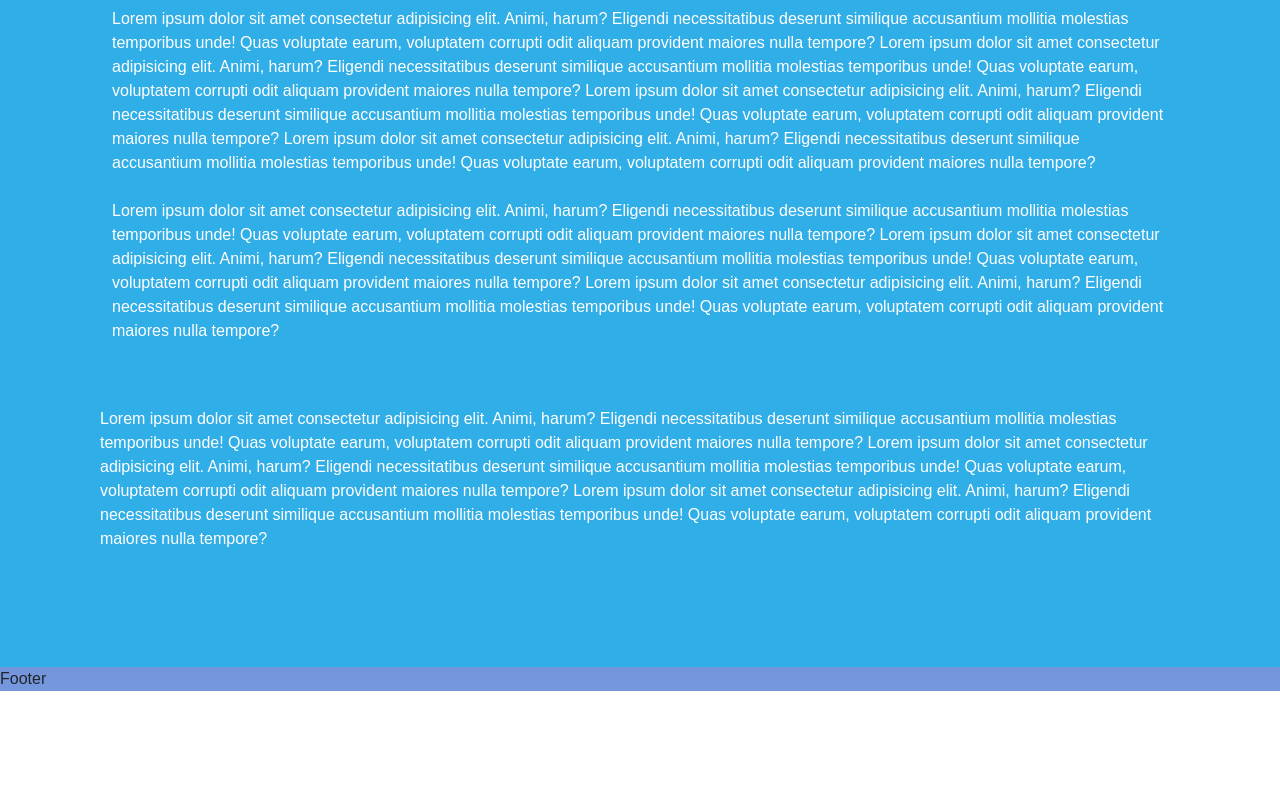
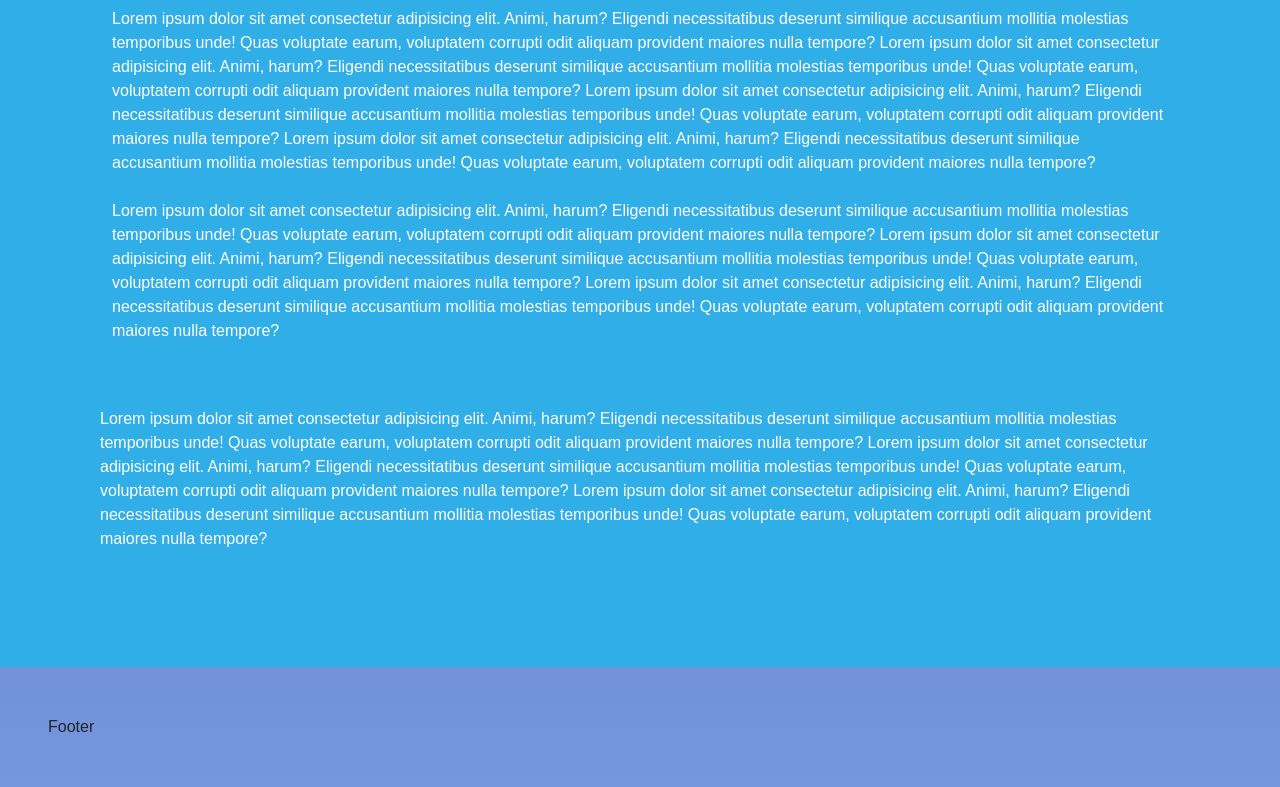
Before and after one commit to JStudio11sys/MiniProject1WD58P, a plain HTML site: page index.html in a window 1280 px wide. Shown: the part 1770-2557 px from the top of the page. Before the commit the page ends 2461 px from the top, so only its background shows below. Drawn offline with Linux system fonts and the light colour scheme.

Commit message:
revert back to 4pm commit

```diff
--- a/index.html
+++ b/index.html
@@ -82,8 +82,8 @@
             Eligendi necessitatibus deserunt similique accusantium mollitia molestias temporibus
             unde! Quas voluptate earum, voluptatem corrupti odit aliquam provident maiores nulla tempore?</p>
     </div>
-    <div>
-        <div>Footer</div>
-    </div>
+    <footer>
+        <div class="p-5">Footer</div>
+    </footer>
 </body>
 </html>
```
